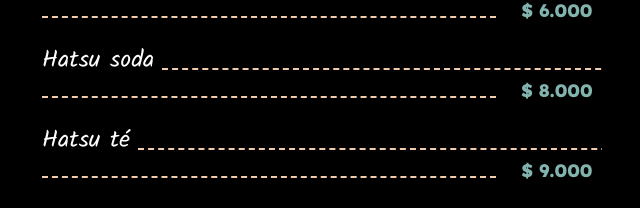
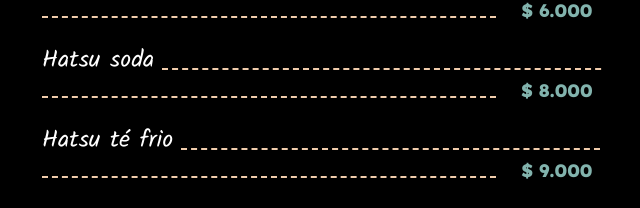
Before and after one commit to Naramatsu/PomaRosa, a React (Create React App) app: page / in a window 1280 px wide. Shown: the part 4598-4806 px from the top of the page, without its empty margins (318-958 px from the left). Built offline with nearby package versions, Linux system fonts and the light colour scheme.

Commit message:
fixed HATSU cold tea name

```diff
--- a/src/data/drinks.js
+++ b/src/data/drinks.js
@@ -117,8 +117,8 @@
   },
   {
     name: {
-      [SPANISH]: "HATSU té",
-      [ENGLISH]: "HATSU tea",
+      [SPANISH]: "HATSU té frio",
+      [ENGLISH]: "HATSU cold tea",
     },
     coldPrice: "9.000",
   },
```
